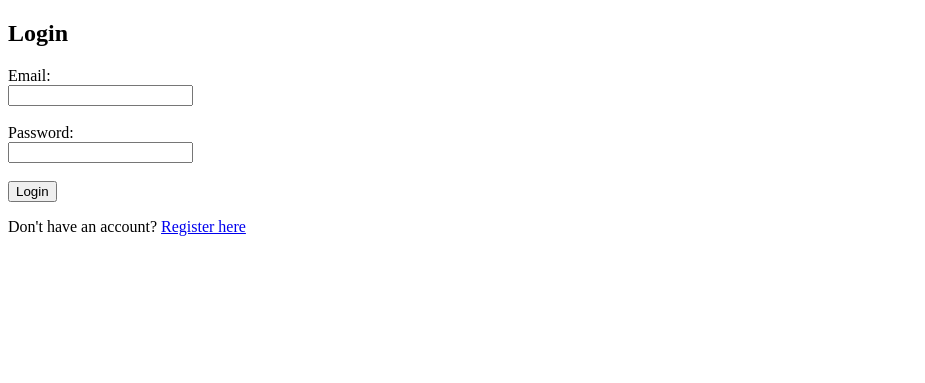
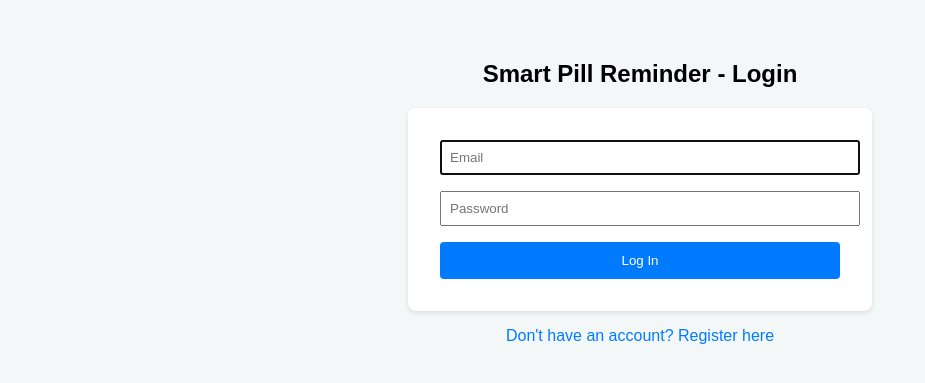
Before and after one commit to Aadish676/smart-pill-reminder, a Flask app: page /login in a window 1280 px wide. Shown: the top 383 px of the page, without its empty margins (0-925 px from the left). Run offline with Flask 3, Linux system fonts and the light colour scheme.

Commit message:
Update login.html

```diff
--- a/templates/login.html
+++ b/templates/login.html
@@ -1,19 +1,34 @@
 <!DOCTYPE html>
-<html>
+<html lang="en">
 <head>
-    <title>Login - Smart Pill Reminder</title>
+  <meta charset="UTF-8" />
+  <title>Login - Smart Pill Reminder</title>
+  <style>
+    body { font-family: Arial, sans-serif; padding: 2rem; background: #f4f7f8; }
+    form { max-width: 400px; margin: auto; background: white; padding: 2rem; border-radius: 8px; box-shadow: 0 2px 5px rgba(0,0,0,0.1);}
+    input[type="email"], input[type="password"] { width: 100%; padding: 0.5rem; margin-bottom: 1rem; }
+    button { width: 100%; padding: 0.7rem; background-color: #007bff; color: white; border: none; border-radius: 4px; cursor: pointer; }
+    button:hover { background-color: #0056b3; }
+    .message { color: red; margin-bottom: 1rem; }
+    a { display: block; margin-top: 1rem; text-align: center; color: #007bff; text-decoration: none; }
+    a:hover { text-decoration: underline; }
+  </style>
 </head>
 <body>
-    <h2>Login</h2>
-    <form method="POST">
-        <label>Email:</label><br>
-        <input type="email" name="email" required><br><br>
+  <h2 style="text-align:center;">Smart Pill Reminder - Login</h2>
 
-        <label>Password:</label><br>
-        <input type="password" name="password" required><br><br>
+  {% with messages = get_flashed_messages() %}
+    {% if messages %}
+      <div class="message">{{ messages[0] }}</div>
+    {% endif %}
+  {% endwith %}
 
-        <button type="submit">Login</button>
-    </form>
-    <p>Don't have an account? <a href="{{ url_for('register') }}">Register here</a></p>
+  <form method="POST" action="{{ url_for('login') }}">
+    <input type="email" name="email" placeholder="Email" required autofocus />
+    <input type="password" name="password" placeholder="Password" required />
+    <button type="submit">Log In</button>
+  </form>
+
+  <a href="{{ url_for('register') }}">Don't have an account? Register here</a>
 </body>
 </html>
```
